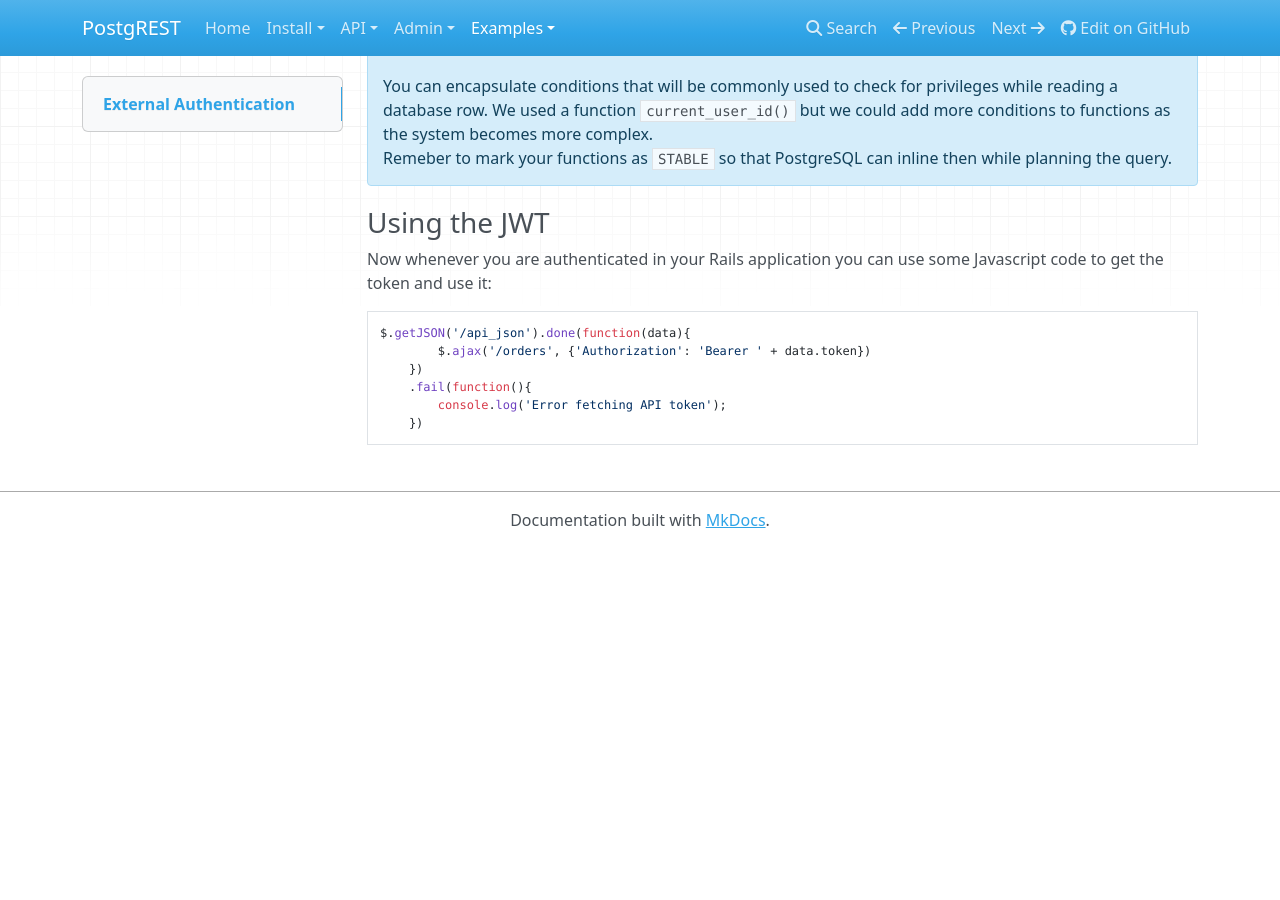
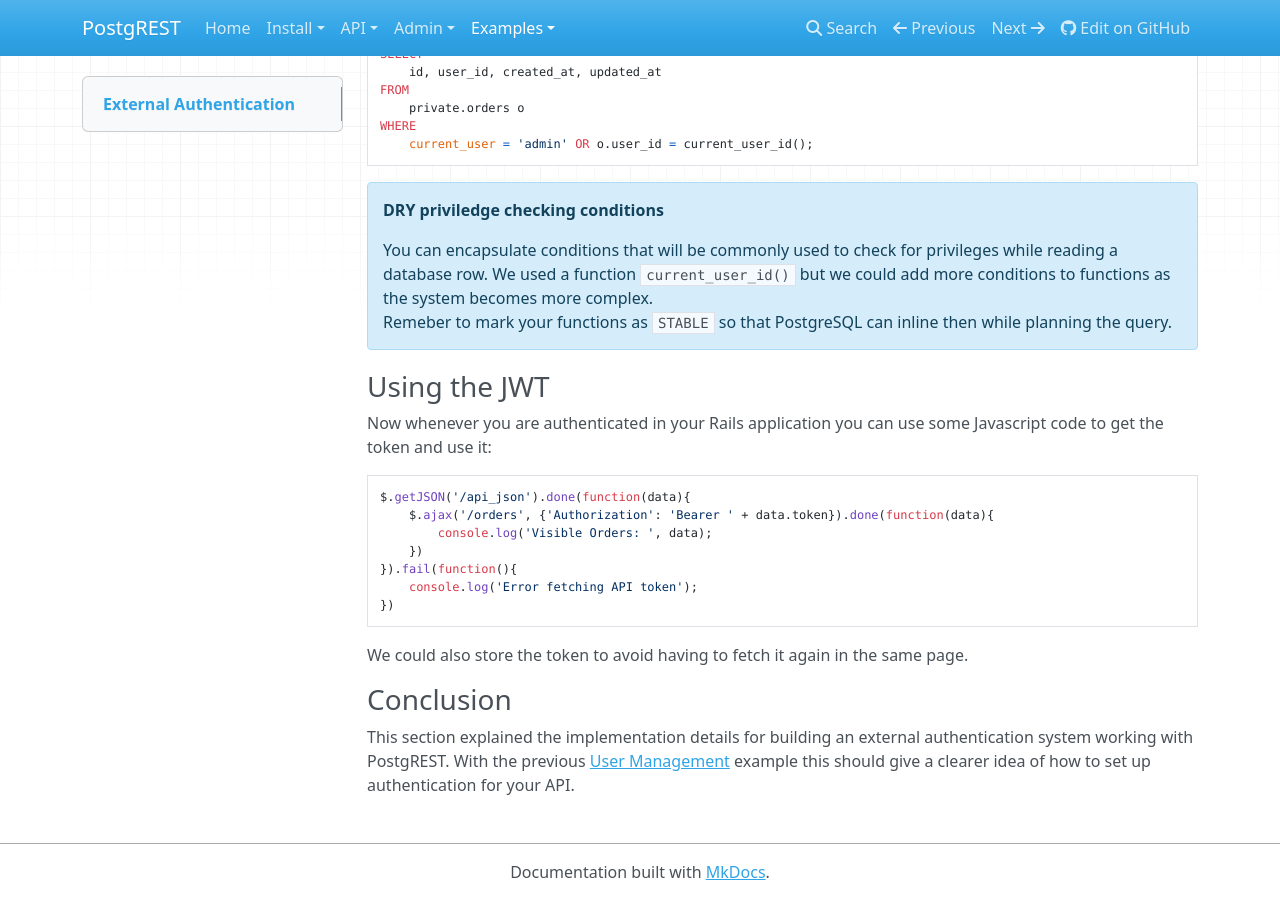
Before and after one commit to PostgREST/postgrest, an MkDocs documentation site: the page built from docs/examples/external_auth.md, in a window 1280 px wide and 900 px high, scrolled down 2789 px. Built offline with MkDocs 1.6.1, drawn with Linux system fonts in a browser that asks for light colours; nearby versions of some CDN libraries; old or Windows-style settings are respelled for this version of MkDocs; before the commit the page ends 3337 px from its top, so only the background shows below that; some of the changed text lies outside the part shown.

Commit message:
Adds conclusion and note about token TTL

````diff
--- a/docs/examples/external_auth.md
+++ b/docs/examples/external_auth.md
@@ -106,6 +106,16 @@
 end
 ```
 
+<div class="admonition note">
+    <p class="admonition-title">Token Time to Live</p>
+    <p>
+    In the code above we leverage the HTTP time based cache headers to expire the
+    endpoint cache at the same time as the token. In this example we have a token
+    that will be refresh one hour after its issuing time.
+    That's why both are based on the <code>TOKEN_TTL</code> constant.
+    </p>
+</div>
+
 We also need to create a route in the ```config/routes.rb``` file:
 
 ```ruby
@@ -166,9 +176,18 @@
  code to get the token and use it:
 ```javascript
 $.getJSON('/api_json').done(function(data){
-        $.ajax('/orders', {'Authorization': 'Bearer ' + data.token})
+    $.ajax('/orders', {'Authorization': 'Bearer ' + data.token}).done(function(data){
+        console.log('Visible Orders: ', data);
     })
-    .fail(function(){
-        console.log('Error fetching API token');
-    })
+}).fail(function(){
+    console.log('Error fetching API token');
+})
 ```
+We could also store the token to avoid having to fetch it again in the same page.
+
+### Conclusion
+
+This section explained the implementation details for building an
+external authentication system working with PostgREST.
+With the previous [User Management](users/) example this should give a clearer
+idea of how to set up authentication for your API.
````
